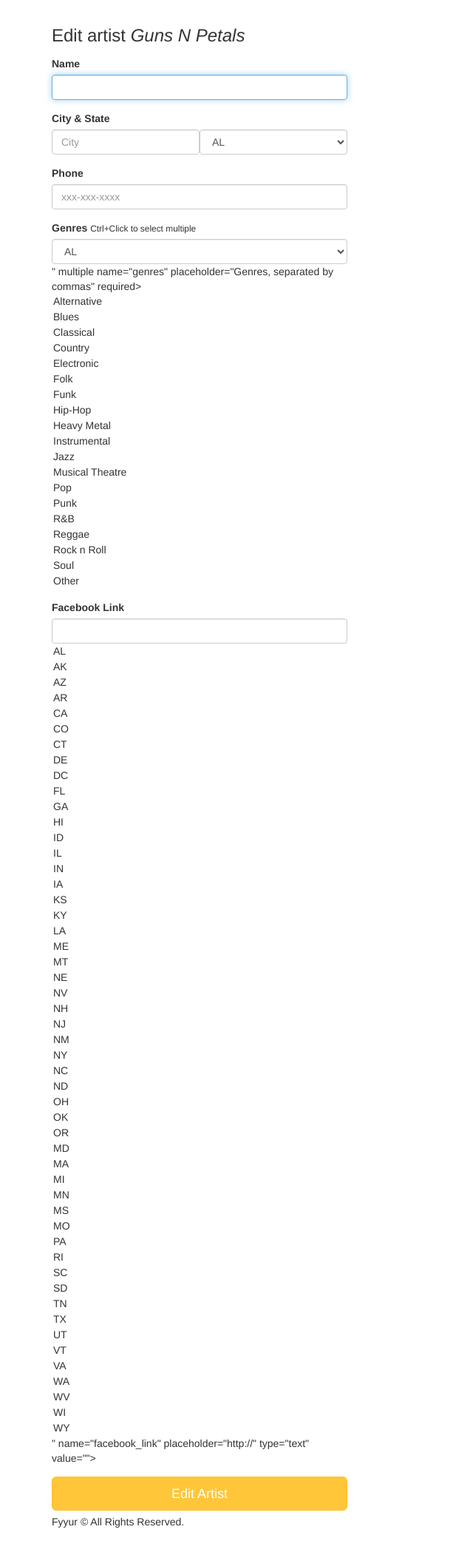
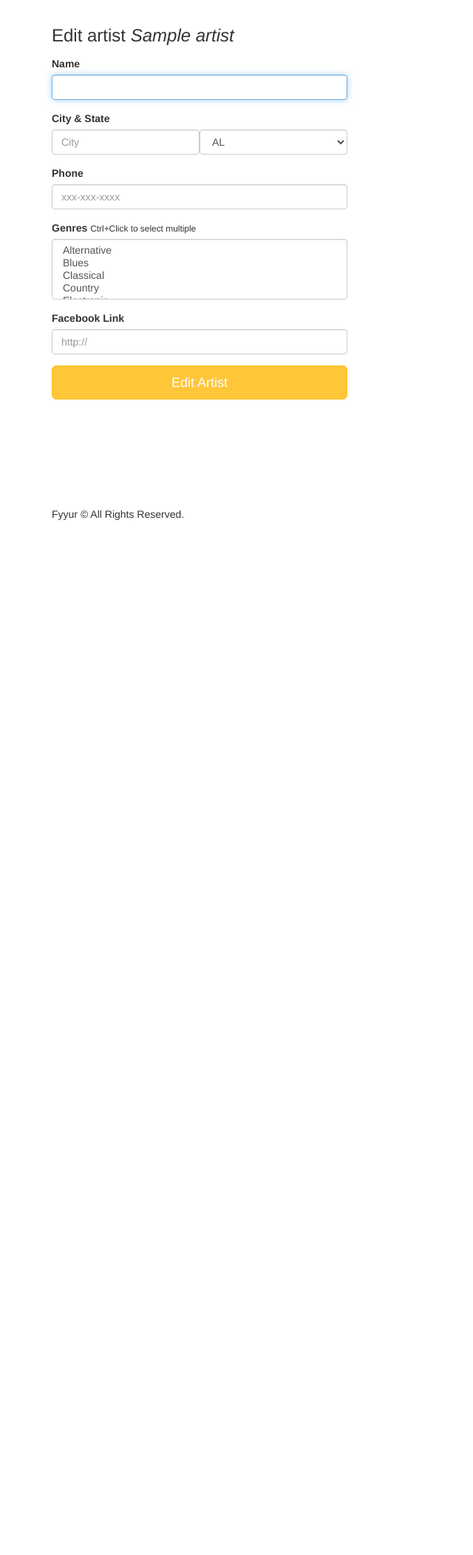
Before and after one commit to Omeganes/Fyyur, a Flask app: page /artists/1/edit in a window 1280 px wide. Shown: the part 60-2162 px from the top of the page at 74% size, without its empty margins (0-640 px from the left). After the commit the page ends 763 px from the top, so only its background shows below. Run offline with Flask 2, Linux system fonts and the light colour scheme; tables that the repository leaves empty hold one stand-in row (values such as "Sample post"); some libraries are stand-ins or nearby versions.

Commit message:
finished artists routes

```diff
--- a/app.py
+++ b/app.py
@@ -329,7 +329,6 @@ def show_artist(artist_id):
     found = False
     try:
         artist = Artist.query.get(artist_id)
-        print(artist)
         if artist:
             found = True
             data = {
@@ -385,53 +384,103 @@ def show_artist(artist_id):
 @app.route('/artists/<int:artist_id>/edit', methods=['GET'])
 def edit_artist(artist_id):
     form = ArtistForm()
-    artist={
-        "id": 4,
-        "name": "Guns N Petals",
-        "genres": ["Rock n Roll"],
-        "city": "San Francisco",
-        "state": "CA",
-        "phone": "326-123-5000",
-        "website": "https://www.gunsnpetalsband.com",
-        "facebook_link": "https://www.facebook.com/GunsNPetals",
-        "seeking_venue": True,
-        "seeking_description": "Looking for shows to perform at in the San Francisco Bay Area!",
-        "image_link": "https://images.unsplash.com/photo-1549213783-8284d0336c4f?ixlib=rb-1.2.1&ixid=eyJhcHBfaWQiOjEyMDd9&auto=format&fit=crop&w=300&q=80"
-    }
-    # TODO: populate form with fields from artist with ID <artist_id>
-    return render_template('forms/edit_artist.html', form=form, artist=artist)
+    artist = Artist.query.get(artist_id)
+    if artist:
+        data = {
+            "id": artist.id,
+            "name": artist.name,
+            "genres": artist.genres[1:-1].split(','),
+            "city": artist.city,
+            "state": artist.state,
+            "phone": artist.phone,
+            "website": artist.website,
+            "facebook_link": artist.facebook_link,
+            "seeking_venue": artist.seeking_venue,
+            "seeking_description": artist.seeking_description,
+            "image_link": artist.image_link
+        }
+        return render_template('forms/edit_artist.html', form=form, artist=data)
+    else:
+        flash('Oops.. Not Found')
+        return redirect(redirect_url())
+
 
 @app.route('/artists/<int:artist_id>/edit', methods=['POST'])
 def edit_artist_submission(artist_id):
-    # TODO: take values from the form submitted, and update existing
-    # artist record with ID <artist_id> using the new attributes
-
+    artist_form = ArtistForm(request.form)
+    error = False
+    if (artist_form.validate_on_submit()):
+        try:
+            artist = Artist.query.get(artist_id)
+            artist.name = request.form['name']
+            artist.city = request.form['city']
+            artist.state = request.form['state']
+            artist.phone = request.form['phone']
+            artist.genres = request.form.getlist('genres')
+            artist.facebook_link = request.form['facebook_link']
+            print(artist.name)
+            db.session.commit()
+        except:
+            db.session.rollback()
+            error = True
+        finally:
+            db.session.close()
+    else:
+        redirect(url_for('edit_artist', artist_id=artist_id))
+    if error:
+        flash('An error occured. Artist'+ request.form['name'] +' could not be edited')
+    else:
+        flash('Artist '+ request.form['name'] + ' was successfully edited!')
     return redirect(url_for('show_artist', artist_id=artist_id))
 
 @app.route('/venues/<int:venue_id>/edit', methods=['GET'])
 def edit_venue(venue_id):
     form = VenueForm()
-    venue={
-        "id": 1,
-        "name": "The Musical Hop",
-        "genres": ["Jazz", "Reggae", "Swing", "Classical", "Folk"],
-        "address": "1015 Folsom Street",
-        "city": "San Francisco",
-        "state": "CA",
-        "phone": "123-123-1234",
-        "website": "https://www.themusicalhop.com",
-        "facebook_link": "https://www.facebook.com/TheMusicalHop",
-        "seeking_talent": True,
-        "seeking_description": "We are on the lookout for a local artist to play every two weeks. Please call us.",
-        "image_link": "https://images.unsplash.com/photo-1543900694-133f37abaaa5?ixlib=rb-1.2.1&ixid=eyJhcHBfaWQiOjEyMDd9&auto=format&fit=crop&w=400&q=60"
-    }
-    # TODO: populate form with values from venue with ID <venue_id>
-    return render_template('forms/edit_venue.html', form=form, venue=venue)
+    venue = Venue.query.get(venue_id)
+    if venue:
+        data = {
+            "id": venue.id,
+            "name": venue.name,
+            "genres": venue.genres[1:-1].split(','),
+            "city": venue.city,
+            "state": venue.state,
+            "address": venue.address,
+            "phone": venue.phone,
+            "website": venue.website,
+            "facebook_link": venue.facebook_link,
+            "image_link": venue.image_link
+        }
+        return render_template('forms/edit_venue.html', form=form, venue=data)
+    else:
+        flash('Oops.. Not Found')
+        return redirect(redirect_url())
 
 @app.route('/venues/<int:venue_id>/edit', methods=['POST'])
 def edit_venue_submission(venue_id):
-    # TODO: take values from the form submitted, and update existing
-    # venue record with ID <venue_id> using the new attributes
+    venue_form = VenueForm(request.form)
+    error = False
+    if (venue_form.validate_on_submit()):
+        try:
+            venue = Venue.query.get(venue_id)
+            venue.name = request.form['name']
+            venue.city = request.form['city']
+            venue.state = request.form['state']
+            venue.address = request.form['address']
+            venue.phone = request.form['phone']
+            venue.genres = request.form.getlist('genres')
+            venue.facebook_link = request.form['facebook_link']
+            db.session.commit()
+        except:
+            db.session.rollback()
+            error = True
+        finally:
+            db.session.close()
+    else:
+        return redirect(url_for('edit_venue', venue_id=venue_id))
+    if error:
+        flash('An error occured. Venue '+ request.form['name'] +' could not be edited')
+    else:
+        flash('Artist '+ request.form['name'] + ' was successfully edited!')
     return redirect(url_for('show_venue', venue_id=venue_id))
 
 #  Create Artist
@@ -444,14 +493,33 @@ def create_artist_form():
 
 @app.route('/artists/create', methods=['POST'])
 def create_artist_submission():
-    # called upon submitting the new artist listing form
-    # TODO: insert form data as a new Venue record in the db, instead
-    # TODO: modify data to be the data object returned from db insertion
-
-    # on successful db insert, flash success
-    flash('Artist ' + request.form['name'] + ' was successfully listed!')
-    # TODO: on unsuccessful db insert, flash an error instead.
-    # e.g., flash('An error occurred. Artist ' + data.name + ' could not be listed.')
+    artist_form = ArtistForm(request.form)
+    error = False
+    if (artist_form.validate_on_submit()):
+        try:
+            name = request.form['name']
+            city = request.form['city']
+            state = request.form['state']
+            phone = request.form['phone']
+            genres = request.form.getlist('genres')
+            facebook_link = request.form['facebook_link']
+            artist =Artist(
+                name, city, state, phone, genres, facebook_link
+            )
+            db.session.add(artist)
+            db.session.commit()
+        except:
+            db.session.rollback()
+            error = True
+            print(sys.exc_info())
+        finally:
+            db.session.close()
+    else:
+        error = True
+    if error:
+        flash('An error occurred. Artist ' + request.form['name'] + ' could not be listed.')
+    else:
+        flash('Artist ' + request.form['name'] + ' was successfully listed!')
     return render_template('pages/home.html')
 
 
--- a/forms.py
+++ b/forms.py
@@ -184,14 +184,12 @@ class ArtistForm(FlaskForm):
         ]
     )
     phone = StringField(
-        # TODO implement validation logic for state
         'phone'
     )
     image_link = StringField(
         'image_link'
     )
     genres = SelectMultipleField(
-        # TODO implement enum restriction
         'genres', validators=[DataRequired()],
         choices=[
             ('Alternative', 'Alternative'),
@@ -216,7 +214,6 @@ class ArtistForm(FlaskForm):
         ]
     )
     facebook_link = StringField(
-        # TODO implement enum restriction
         'facebook_link', validators=[URL()]
     )
 
--- a/templates/forms/edit_artist.html
+++ b/templates/forms/edit_artist.html
@@ -4,6 +4,7 @@
   <div class="form-wrapper">
     <form class="form" method="post" action="/artists/{{artist.id}}/edit">
       <h3 class="form-heading">Edit artist <em>{{ artist.name }}</em></h3>
+      {{ form.hidden_tag() }}
       <div class="form-group">
         <label for="name">Name</label>
         {{ form.name(class_ = 'form-control', autofocus = true) }}
@@ -26,11 +27,11 @@
       <div class="form-group">
         <label for="genres">Genres</label>
         <small>Ctrl+Click to select multiple</small>
-        {{ form.genres(class_ = 'form-control', placeholder='Genres, separated by commas', id=form.state, autofocus = true) }}
+        {{ form.genres(class_ = 'form-control', placeholder='Genres, separated by commas',  autofocus = true) }}
       </div>
       <div class="form-group">
           <label for="genres">Facebook Link</label>
-          {{ form.facebook_link(class_ = 'form-control', placeholder='http://', id=form.state, autofocus = true) }}
+          {{ form.facebook_link(class_ = 'form-control', placeholder='http://', autofocus = true) }}
         </div>
       <input type="submit" value="Edit Artist" class="btn btn-primary btn-lg btn-block">
     </form>
--- a/templates/forms/edit_venue.html
+++ b/templates/forms/edit_venue.html
@@ -4,6 +4,7 @@
   <div class="form-wrapper">
     <form class="form" method="post" action="/venues/{{venue.id}}/edit">
       <h3 class="form-heading">Edit venue <em>{{ venue.name }}</em> <a href="{{ url_for('index') }}" title="Back to homepage"><i class="fa fa-home pull-right"></i></a></h3>
+      {{ form.hidden_tag() }}
       <div class="form-group">
         <label for="name">Name</label>
         {{ form.name(class_ = 'form-control', autofocus = true) }}
@@ -30,11 +31,11 @@
       <div class="form-group">
         <label for="genres">Genres</label>
         <small>Ctrl+Click to select multiple</small>
-        {{ form.genres(class_ = 'form-control', placeholder='Genres, separated by commas', id=form.state, autofocus = true) }}
+        {{ form.genres(class_ = 'form-control', placeholder='Genres, separated by commas', autofocus = true) }}
       </div>
       <div class="form-group">
           <label for="genres">Facebook Link</label>
-          {{ form.facebook_link(class_ = 'form-control', placeholder='http://', id=form.state, autofocus = true) }}
+          {{ form.facebook_link(class_ = 'form-control', placeholder='http://', autofocus = true) }}
         </div>
       <input type="submit" value="Edit Venue" class="btn btn-primary btn-lg btn-block">
     </form>
--- a/templates/forms/new_artist.html
+++ b/templates/forms/new_artist.html
@@ -4,6 +4,7 @@
   <div class="form-wrapper">
     <form method="post" class="form">
       <h3 class="form-heading">List a new artist</h3>
+      {{ form.hidden_tag() }}
       <div class="form-group">
         <label for="name">Name</label>
         {{ form.name(class_ = 'form-control', autofocus = true) }}
@@ -26,11 +27,11 @@
       <div class="form-group">
         <label for="genres">Genres</label>
         <small>Ctrl+Click to select multiple</small>
-        {{ form.genres(class_ = 'form-control', placeholder='Genres, separated by commas', id=form.state, autofocus = true) }}
+        {{ form.genres(class_ = 'form-control', placeholder='Genres, separated by commas', autofocus = true) }}
       </div>
       <div class="form-group">
           <label for="genres">Facebook Link</label>
-          {{ form.facebook_link(class_ = 'form-control', placeholder='http://', id=form.state, autofocus = true) }}
+          {{ form.facebook_link(class_ = 'form-control', placeholder='http://', autofocus = true) }}
         </div>
       <input type="submit" value="Create Venue" class="btn btn-primary btn-lg btn-block">
     </form>
```
